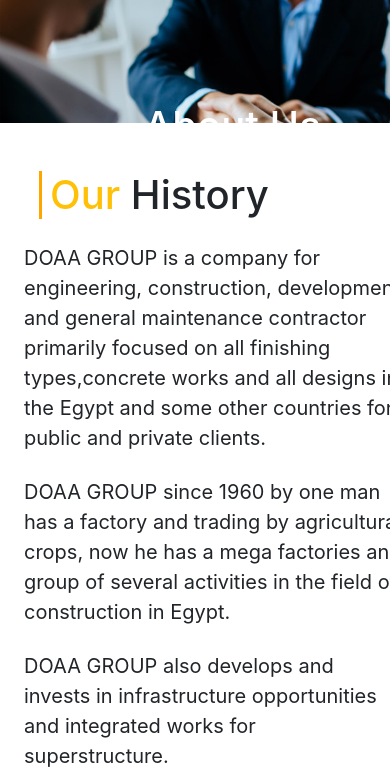
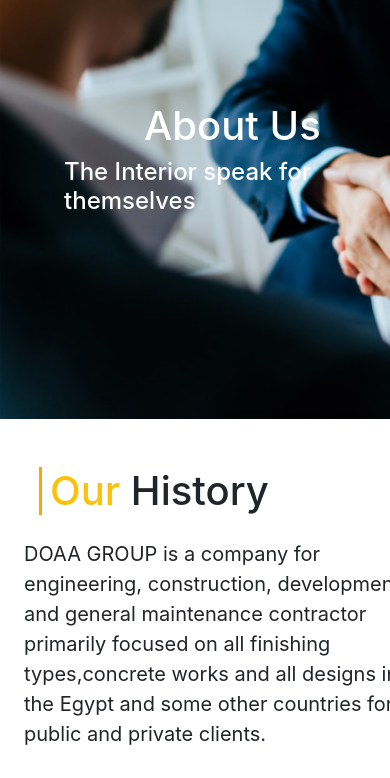
Before and after one commit to doaa6/DoaaGroup, a plain HTML site: page About.html in a window 390 px wide. Shown: the part 57-835 px from the top of the page. Drawn offline with nearby package versions, Linux system fonts and the light colour scheme; files that its build step writes are made by us from their sources.

Commit message:
Update About.css

```diff
--- a/About.css
+++ b/About.css
@@ -9,7 +9,7 @@
 }
 @media screen and (max-width: 600px) {
     .img-intro{
-        height: 15%;
+        height: 50%;
     }
 }
 .h-history
```
